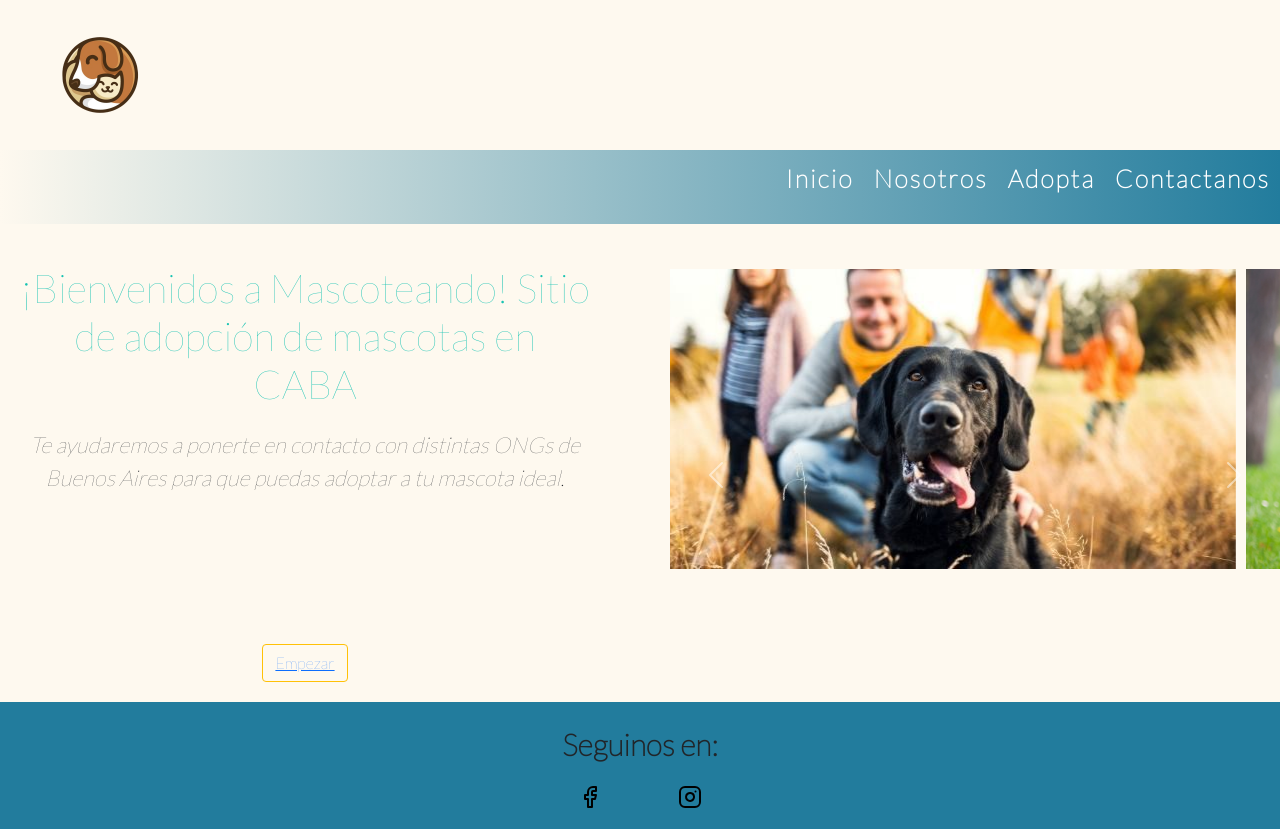
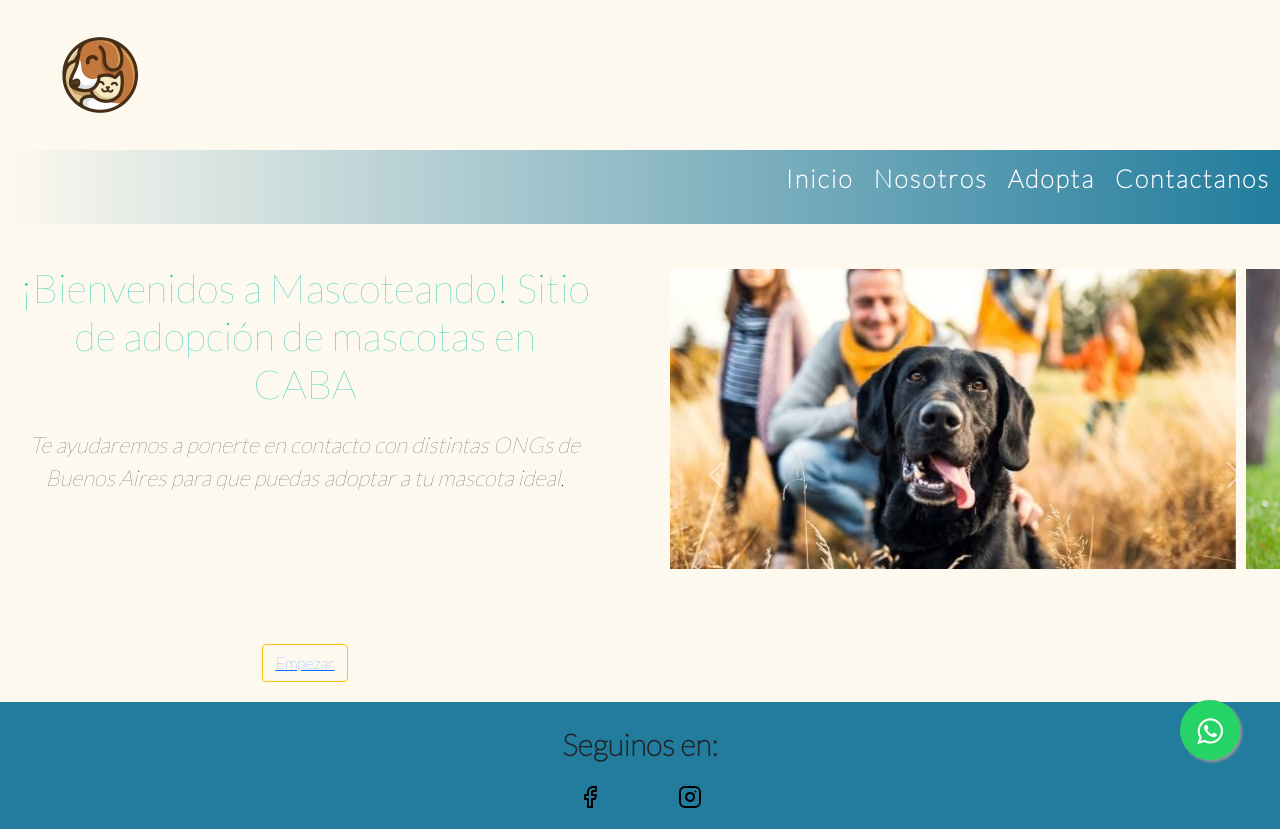
Before and after one commit to magalidsc/mascoteando, a website: page index.html in a window 1280 px wide. Drawn offline with nearby package versions, Linux system fonts and the light colour scheme.

Commit message:
Agregué el botón de WhatsApp a todas las páginas

```diff
--- a/index.html
+++ b/index.html
@@ -11,6 +11,9 @@
         <!-- Bootstrap CDN -->
         <link href="https://cdn.jsdelivr.net/npm/bootstrap@5.0.1/dist/css/bootstrap.min.css" rel="stylesheet" integrity="sha384-+0n0xVW2eSR5OomGNYDnhzAbDsOXxcvSN1TPprVMTNDbiYZCxYbOOl7+AMvyTG2x" crossorigin="anonymous">
 
+        <!-- link botón de WhatsApp -->
+        <link rel="stylesheet" href="style/whatsapp.css">
+
        <!-- CSS -->
        <link rel="stylesheet" href="style/style.css">
 
@@ -20,6 +23,14 @@
     <meta name="author" content="Magalí de Sousa Candeias">
 </head>
 <body>
+
+<!-- Botón de WhatsApp -->
+
+<link rel="stylesheet" href="https://maxcdn.bootstrapcdn.com/font-awesome/4.5.0/css/font-awesome.min.css">
+<a href="https://api.whatsapp.com/send?phone=+5491161121782&text=Hola,%20me%20gustar%C3%ADa%20comunicarme%20con%20mascoteando" class="float" target="_blank">
+<i class="fa fa-whatsapp my-float"></i>
+</a>
+
     <header>
         <img src="images/logo.png" class="logo-header" alt="Logo del encabezado">
 
--- /dev/null
+++ b/style/whatsapp.css
@@ -0,0 +1,23 @@
+.float{
+	position:fixed;
+	width:60px;
+	height:60px;
+	bottom:40px;
+	right:40px;
+	background-color:#25d366;
+	color:#FFF;
+	border-radius:50px;
+	text-align:center;
+  font-size:30px;
+	box-shadow: 2px 2px 3px #999;
+  z-index:100;
+}
+.float:hover {
+	text-decoration: none;
+	color: #25d366;
+  background-color:#fff;
+}
+
+.my-float{
+	margin-top:16px;
+}
```
Also changed, not shown: pages/adopta.html (+9 -0 lines), pages/contactanos.html (+8 -0 lines), pages/nosotros.html (+9 -0 lines), pages/partners.html (+9 -0 lines), 1 other file.
